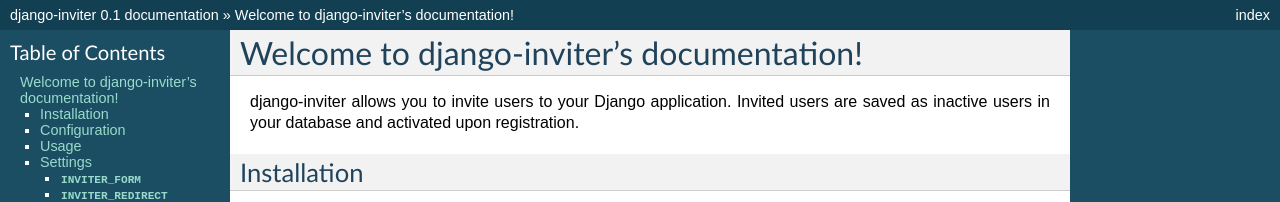
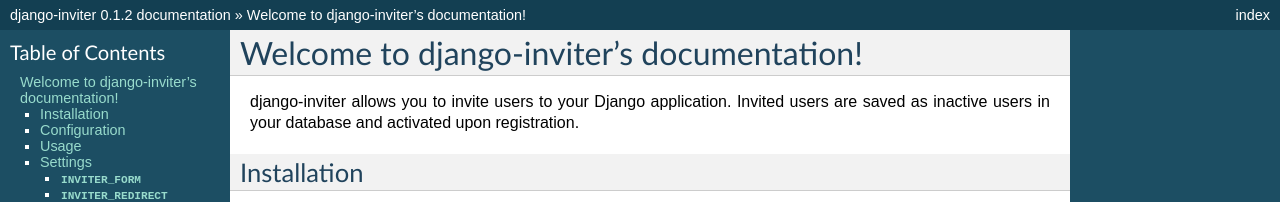
Before and after one commit to caffeinehit/django-inviter, a Sphinx documentation site: the page built from docs/index.rst, in a window 1280 px wide and 900 px high. Shown: the top 202 px of the window. Built offline with Sphinx 7.4.7, drawn with Linux system fonts in a browser that asks for light colours; some of the changed text lies outside the part shown.

Commit message:
Version bump

```diff
--- a/docs/conf.py
+++ b/docs/conf.py
@@ -50,7 +50,7 @@
 # The short X.Y version.
 version = '0.1'
 # The full version, including alpha/beta/rc tags.
-release = '0.1'
+release = '0.1.2'
 
 # The language for content autogenerated by Sphinx. Refer to documentation
 # for a list of supported languages.
--- a/inviter/__init__.py
+++ b/inviter/__init__.py
@@ -1 +1 @@
-__version__ = "0.1.1"
+__version__ = "0.1.2"
```
